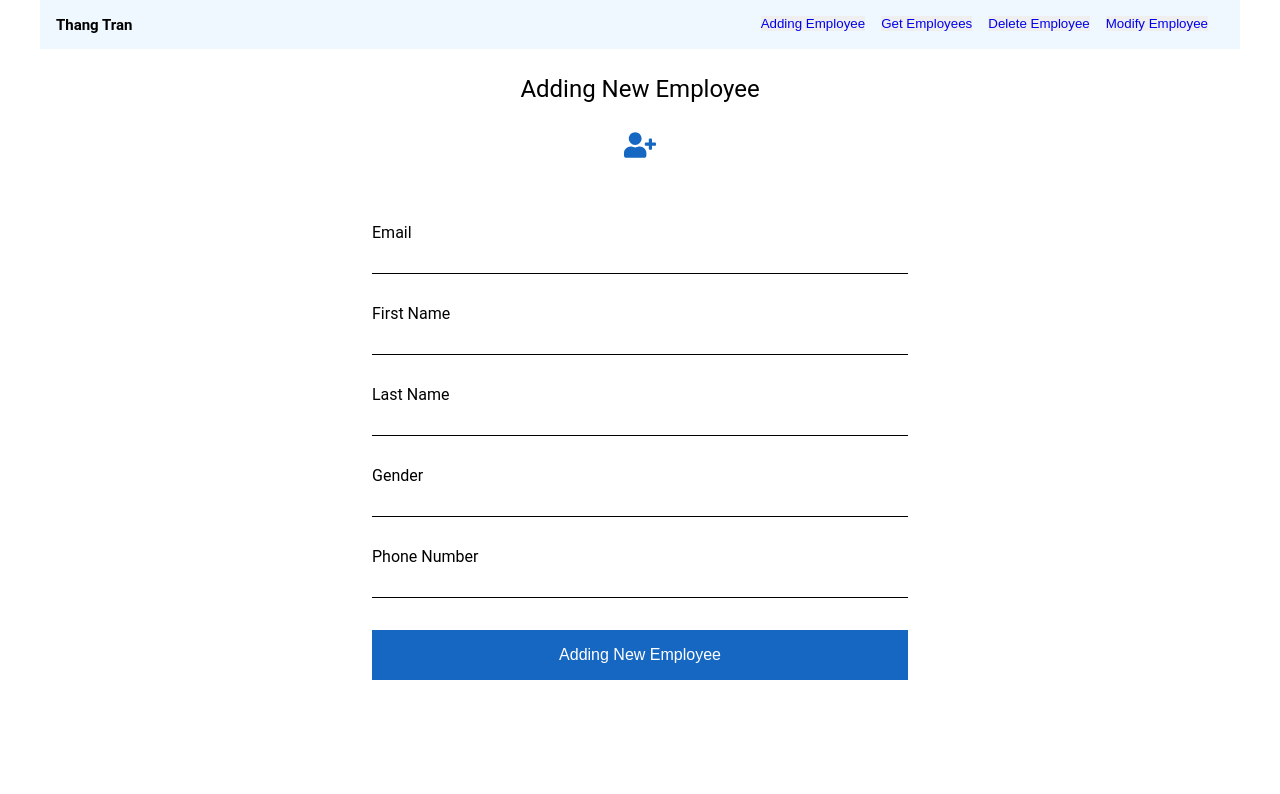
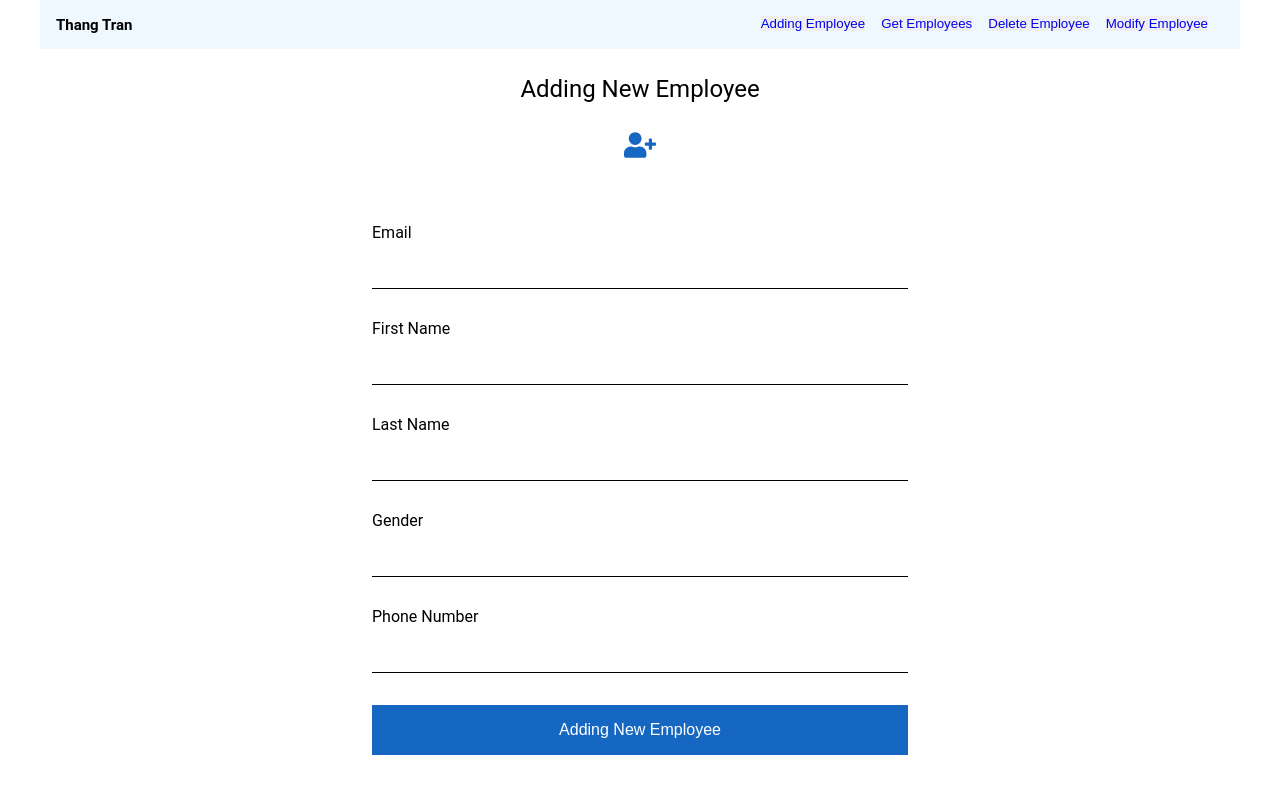
Before and after one commit to steventran1983/front-end-springboot, a React (Create React App) app: page / in a window 1280 px wide. Shown: the top 794 px of the page. Built offline with nearby package versions, Linux system fonts and the light colour scheme.

Commit message:
done today

```diff
--- a/src/component/addEmployee/addEmployee.css
+++ b/src/component/addEmployee/addEmployee.css
@@ -27,7 +27,7 @@
   text-align: left;
 }
 .input-form-add{
-  height: 3.2rem;
+  height: 4.8rem;
   padding-left: 1.6rem;
   font-size: 1.6rem;
   padding-top: 1.6rem;
```
